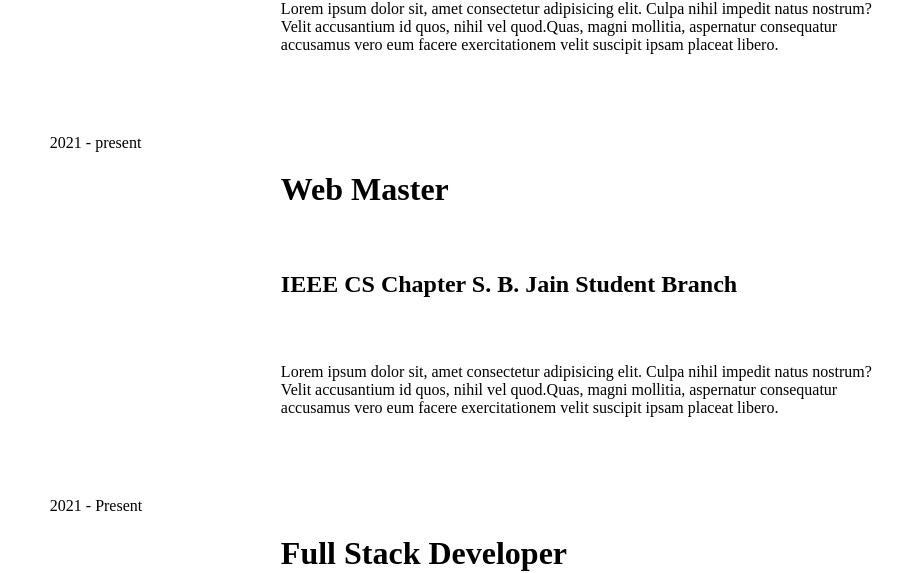
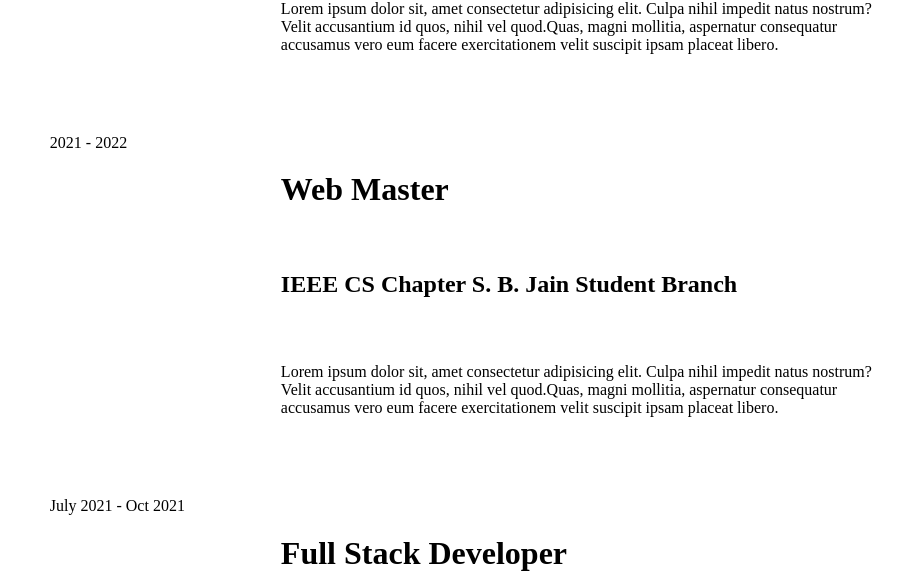
Before and after one commit to pranay202/pranay.github.io, a React (Create React App) app: page /resume in a window 1280 px wide. Shown: the part 1969-2542 px from the top of the page, without its empty margins (319-1222 px from the left). Built offline with nearby package versions, Linux system fonts and the light colour scheme.

Commit message:
update resume

```diff
--- a/src/Components/Resume.js
+++ b/src/Components/Resume.js
@@ -25,13 +25,13 @@
                         text={'Lorem ipsum dolor sit, amet consectetur adipisicing elit. Culpa nihil impedit natus nostrum? Velit accusantium id quos, nihil vel quod.Quas, magni mollitia, aspernatur consequatur accusamus vero eum facere exercitationem velit suscipit ipsam placeat libero. '}
                     />
                     <ResumeItem
-                        year={'2021 - present'}
+                        year={'2021 - 2022'}
                         title={'Web Master'}
                         subTitle={'IEEE CS Chapter S. B. Jain Student Branch'}
                         text={'Lorem ipsum dolor sit, amet consectetur adipisicing elit. Culpa nihil impedit natus nostrum? Velit accusantium id quos, nihil vel quod.Quas, magni mollitia, aspernatur consequatur accusamus vero eum facere exercitationem velit suscipit ipsam placeat libero. '}
                     />
                     <ResumeItem
-                        year={'2021 - Present'}
+                        year={'July 2021 - Oct 2021'}
                         title={'Full Stack Developer'}
                         subTitle={'ShapeAI'}
                         text={'Lorem ipsum dolor sit, amet consectetur adipisicing elit. Culpa nihil impedit natus nostrum? Velit accusantium id quos, nihil vel quod.Quas, magni mollitia, aspernatur consequatur accusamus vero eum facere exercitationem velit suscipit ipsam placeat libero. '}
```
